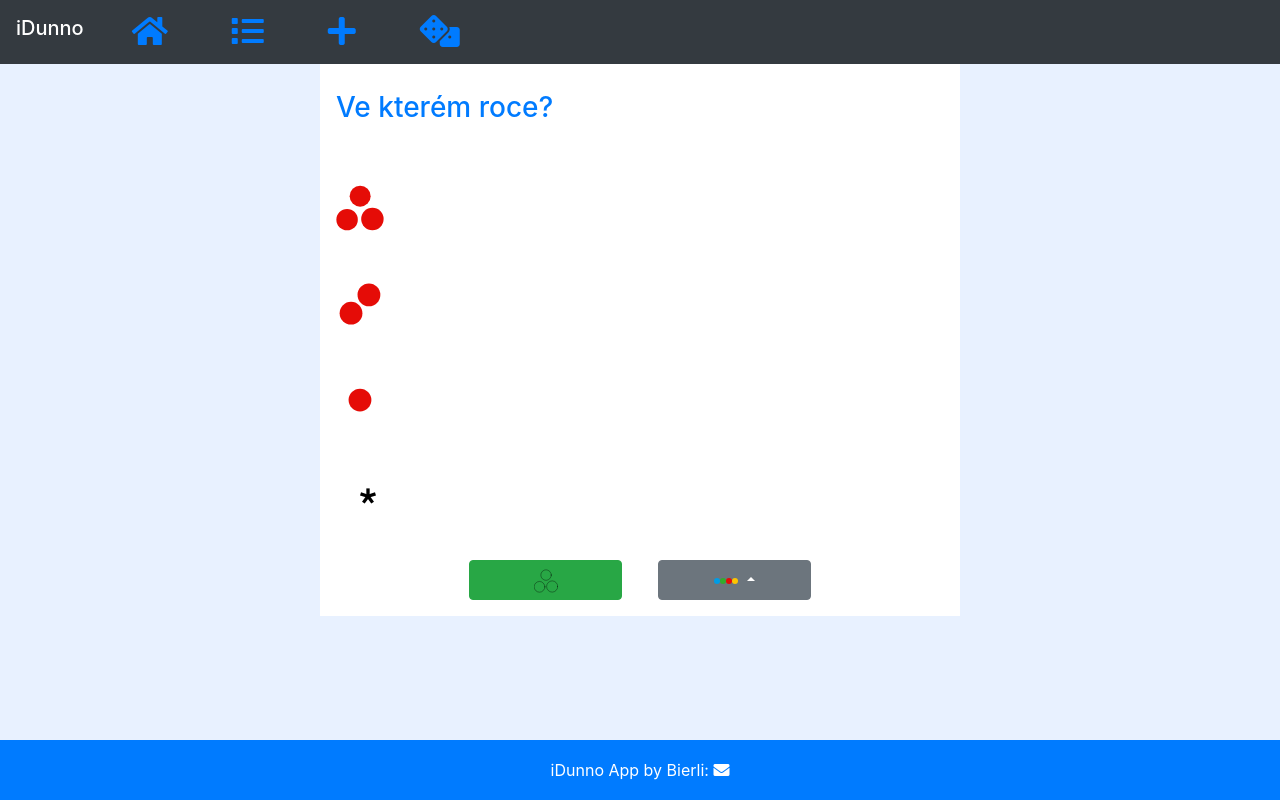
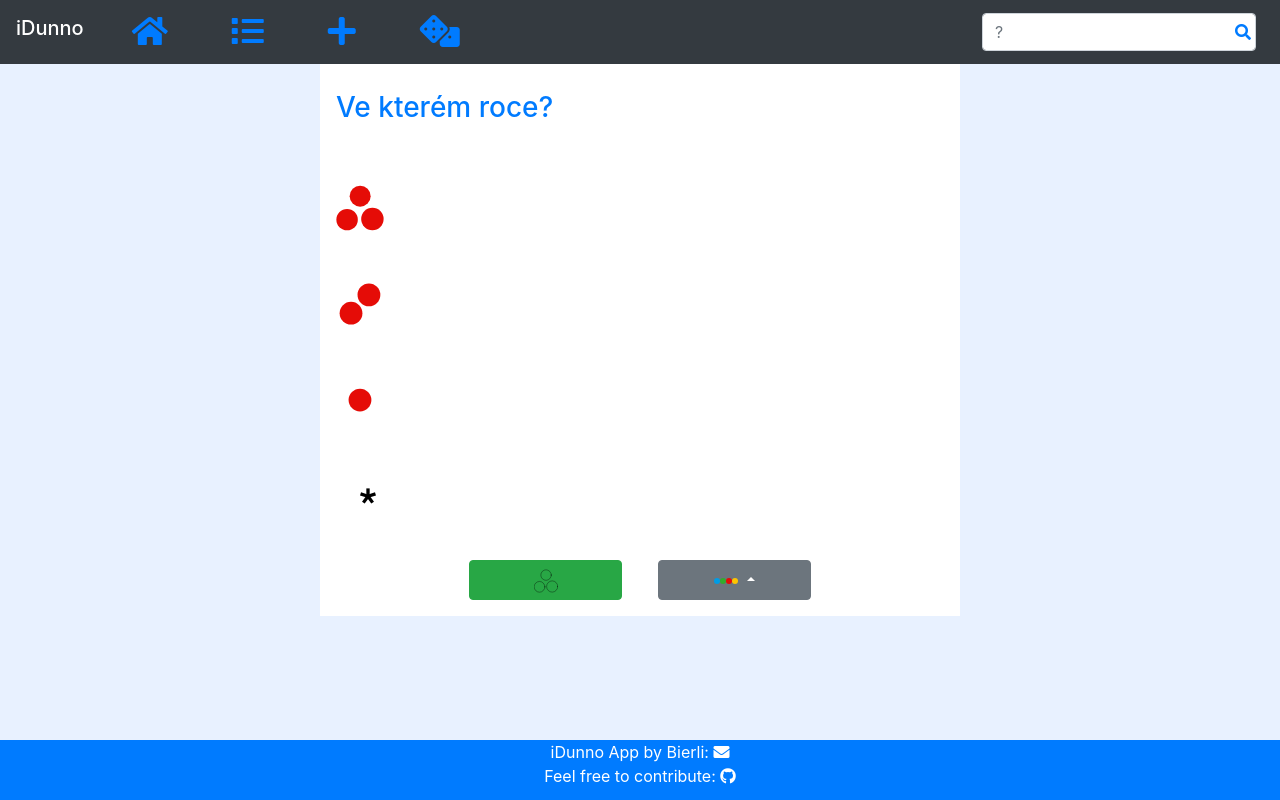
Before and after one commit to drejchrt/iDunno, a Django app: page /game/R in a window 1280 px wide. Run offline with Django 3.2, Linux system fonts and the light colour scheme; data comes from the database, SQL or seed files in the repository; both versions use the stored data as it was after the commit; some libraries are stand-ins or nearby versions.

Commit message:
Implemented search bar updated DB

```diff
--- a/iKnow/settings.py
+++ b/iKnow/settings.py
@@ -29,6 +29,7 @@ ALLOWED_HOSTS = [
     '192.168.43.75',
     '127.0.0.1',
     '10.0.0.194',
+    '84.112.116.244',
     ]
 
 
--- a/idunno/templates/idunno/footer.html
+++ b/idunno/templates/idunno/footer.html
@@ -1,5 +1,7 @@
 <footer class="container-fluid text-center mt-auto footer">
-    iDunno App by Bierli: <a href="mailto:david.rejchrt@tuwien.ac.at"><i class="fa fa-envelope"></i></a>
+   iDunno App by Bierli: <a href="mailto:david.rejchrt@tuwien.ac.at"><i class="fa fa-envelope"></i></a><br>
+   Feel free to contribute: <a href="https://github.com/drejchrt/iDunno"><i class="fab fa-github"></i></a>
+
 </footer>
 
 <style>
@@ -18,7 +20,7 @@
         bottom: 0;
         width: 100%;
         height: 60px; /* Set the fixed height of the footer here */
-        line-height: 60px; /* Vertically center the text there */
+        {#line-height: 60px; /* Vertically center the text there */#}
         background-color: #007bff;
     }
 
--- a/idunno/templates/idunno/navbar.html
+++ b/idunno/templates/idunno/navbar.html
@@ -1,5 +1,5 @@
 <nav class="navbar navbar-expand-sm navbar-dark bg-dark">
-    <h5 class="navbar-brand">iDunno</h5>
+    <a href="{% url "index" %}"><h5 class="navbar-brand">iDunno</h5></a>
     <button class="navbar-toggler" type="button" data-toggle="collapse" data-target="#navbarSupportedContent"
             aria-controls="navbarSupportedContent" aria-expanded="false" aria-label="Toggle navigation">
         <span class="navbar-toggler-icon"></span>
@@ -12,37 +12,49 @@
             <li class="nav-item"><a href="{% url "add_question" %}"><i class="fa fa-plus"></i></a></li>
             <li class="nav-item"><a href="{% url "game" '?' %}"><i class="fas fa-dice"></i></a></li>
         </ul>
+        <div class="form-inline">
+            <input id="searchbar" class="form-control mr-sm-2 w-100" type="search" placeholder="?" aria-label="Search">
+            <div id="submit_btn" class="btn btn-default my-2 my-sm-0">
+                <i class="fa fa-search" aria-hidden="true"></i>
+            </div>
+        </div>
     </div>
 </nav>
 
 <style>
-    .navbar .nav-item{
-        margin-left:1em;
-        margin-right:1em;
-        font-size:2em;
+    #submit_btn {
+        position: absolute;
+        right: 1em;
+        display: inline;
+        z-index: 2;
+        color: #007bff;
+    }
+
+    .navbar {
+        text-align: center;
+    }
+
+    .navbar .nav-item {
+        margin-left: 1em;
+        margin-right: 1em;
+        font-size: 2em;
 
     }
-    .navbar a:hover{
-        color:#FFFFFF;
+
+    .navbar a:hover {
+        color: #FFFFFF;
     }
 </style>
 
-{#<nav class="navbar navbar-dark bg-dark">#}
-{#  <div class="container-fluid">#}
-{#    <div class="navbar-header">#}
-{#      <a class="navbar-brand" href="#">iDunno</a>#}
-{#    </div>#}
-{#    <ul class="nav navbar-nav">#}
-{#        <li class="active"><a href="{% url "index" %}"><i class="fa fa-home"></i></a></li>#}
-{#        <li><a href="{% url "list" %}"><i class="fa fa-list"></i></a></li>#}
-{#        <li><a href="{% url "add_question" %}"><i class="fa fa-plus"></i></a></li>#}
-{#        <li><a href="{% url "random" %}"><i class="fas fa-dice"></i></a></li>#}
-{#    </ul>#}
-{#    <form class="navbar-form navbar-right" action="/action_page.php">#}
-{#      <div class="form-group">#}
-{#        <input type="text" class="form-control" placeholder="Search" name="search">#}
-{#      </div>#}
-{#      <button type="submit" class="btn btn-default"><i class="fa fa-search"></i></button>#}
-{#    </form>#}
-{#  </div>#}
-{#</nav>#}
+<script>
+    console.log();
+
+    $('#submit_btn').on('click', function () {
+        let query = $('#searchbar').val();
+        let url = "{% url "search" "0000" %}";
+        console.log(url);
+        url = url.replace('0000', query);
+        console.log(url);
+        window.location = url;
+    })
+</script>
--- a/idunno/urls.py
+++ b/idunno/urls.py
@@ -9,4 +9,5 @@ urlpatterns = [
     path('game/<str:color>',views.game, name='game'),
     path('<int:question_id>/', views.question, name='question'),
     path('<int:question_id>/edit', views.edit_question, name='edit'),
+    path('search/<str:query>', views.search, name='search')
 ]
--- a/idunno/views.py
+++ b/idunno/views.py
@@ -1,6 +1,10 @@
 from django.http import HttpResponse
 from django.shortcuts import render
+from django.db.models import Q
 from django.shortcuts import redirect
+from django.http import JsonResponse
+from django.template.loader import render_to_string
+
 from idunno.models import Question
 from idunno.forms import NewQuestionForm
 
@@ -97,3 +101,17 @@ def game(request,color):
         'color': Question.COLORS[question.color]
     }
     return render(request,'idunno/game.html',context)
+
+def search(request, query):
+    context = {}
+    questions = Question.objects.filter(
+        Q(question__icontains=query) |
+        Q(hint3__icontains=query) |
+        Q(hint2__icontains=query) |
+        Q(hint1__icontains=query) |
+        Q(answer__icontains=query)
+    )
+    context["query"] = query
+    context["questions"] = questions
+    # print(questions)
+    return render(request, "idunno/list.html", context=context)
```
Also changed, not shown: idunno/templates/idunno/list.html (+23 -8 lines), db.sqlite3, 1 other file.
